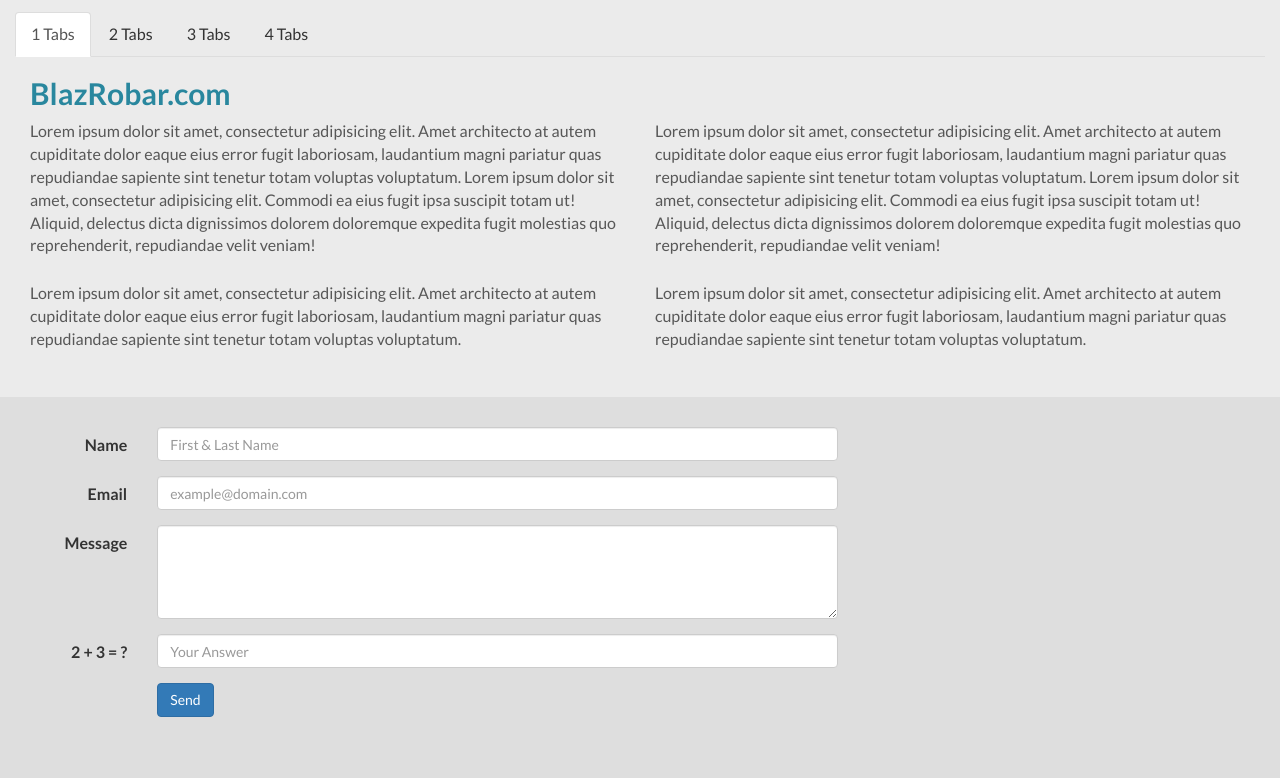
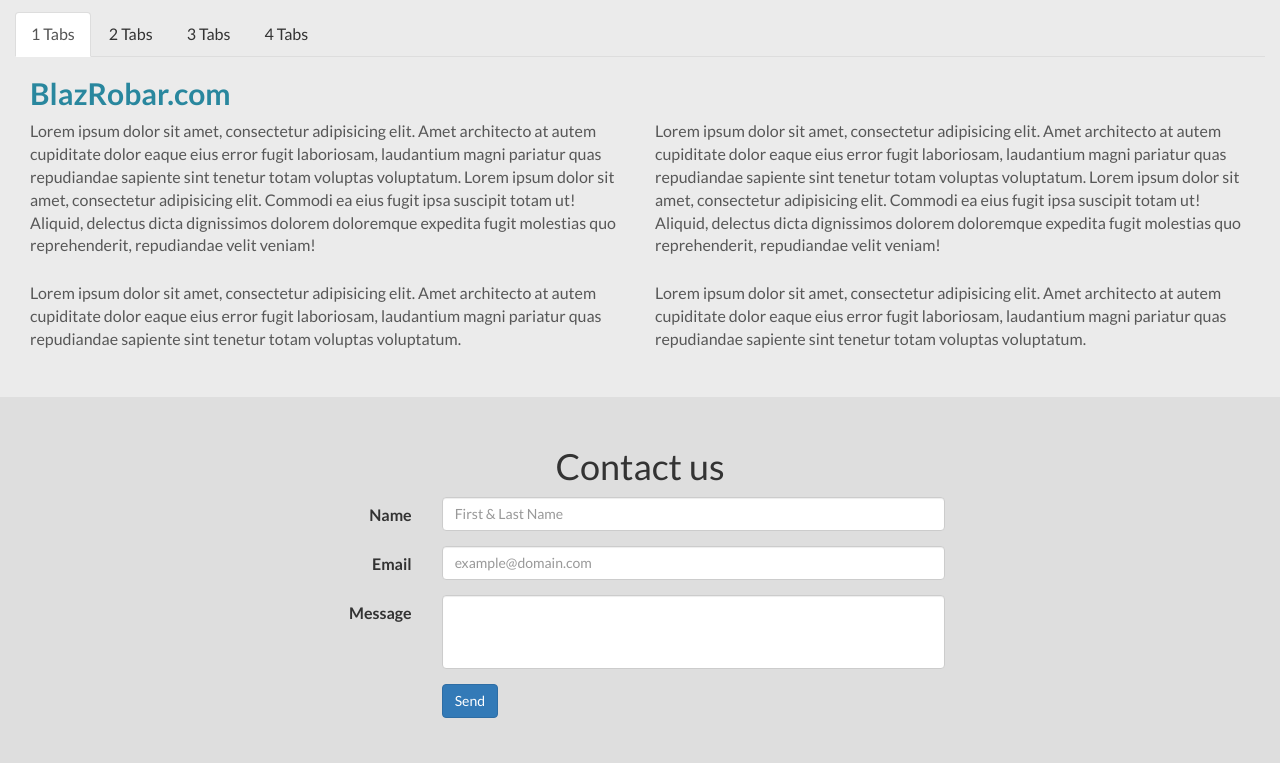
Before and after one commit to gibany3/simpleProject, a website: page index.html in a window 1280 px wide. Shown: the part 956-1734 px from the top of the page. Drawn offline with nearby package versions, Linux system fonts and the light colour scheme.

Commit message:
Add validate form

```diff
--- a/index.html
+++ b/index.html
@@ -12,7 +12,6 @@
     <link href="node_modules/lightbox2/dist/css/lightbox.css" rel="stylesheet">
     <script src="https://code.jquery.com/jquery-3.1.0.min.js"
             integrity="sha256-cCueBR6CsyA4/9szpPfrX3s49M9vUU5BgtiJj06wt/s=" crossorigin="anonymous"></script>
-    <!--<script src="https://maxcdn.bootstrapcdn.com/bootstrap/3.3.7/js/bootstrap.min.js" integrity="sha384-Tc5IQib027qvyjSMfHjOMaLkfuWVxZxUPnCJA7l2mCWNIpG9mGCD8wGNIcPD7Txa" crossorigin="anonymous"></script>-->
     <script src="node_modules/bootstrap-sass/assets/javascripts/bootstrap.min.js"></script>
 </head>
 
@@ -290,51 +289,46 @@
     </section>
 
     <section class="row formSection">
-        <div class="col-xs-8">
-            <form class="form-horizontal">
+        <div class="col-xs-11 col-sm-10 col-md-6">
+            <form class="form-horizontal" id="commentForm">
+
                 <div class="form-group">
+                    <h1 class="text-center">Contact us</h1>
                     <label for="name" class="col-sm-2 control-label">Name</label>
                     <div class="col-sm-10">
-                        <input type="text" class="form-control" id="name" name="name" placeholder="First & Last Name"
-                               value="">
+                        <input type="text" class="form-control" id="name" name="name" placeholder="First & Last Name" minlength="5" required>
                     </div>
                 </div>
+
                 <div class="form-group">
                     <label for="email" class="col-sm-2 control-label">Email</label>
                     <div class="col-sm-10">
-                        <input type="email" class="form-control" id="email" name="email"
-                               placeholder="example@domain.com" value="">
+                        <input type="email" class="form-control" id="email" name="email" placeholder="example@domain.com" value="" required>
                     </div>
                 </div>
+
                 <div class="form-group">
                     <label class="col-sm-2 control-label">Message</label>
                     <div class="col-sm-10">
-                        <textarea class="form-control" rows="4" name="message"></textarea>
+                        <textarea class="form-control" rows="3" name="message" required></textarea>
                     </div>
                 </div>
-                <div class="form-group">
-                    <label for="human" class="col-sm-2 control-label">2 + 3 = ?</label>
-                    <div class="col-sm-10">
-                        <input type="text" class="form-control" id="human" name="human" placeholder="Your Answer">
-                    </div>
-                </div>
+
                 <div class="form-group">
                     <div class="col-sm-10 col-sm-offset-2">
                         <input id="submit" name="submit" type="submit" value="Send" class="btn btn-primary">
                     </div>
                 </div>
-                <div class="form-group">
-                    <div class="col-sm-10 col-sm-offset-2">
-                        <! Will be used to display an alert to the user>
-                    </div>
-                </div>
+
             </form>
         </div>
-
     </section>
 
 </div>
+
 <script src="node_modules/lightbox2/src/js/lightbox.js"></script>
+<script src="node_modules/jquery-validation/dist/jquery.validate.js"></script>
+<script src="node_modules/jquery-validation/dist/localization/messages_pl.js"></script>
 <script src="js/app.js"></script>
 </body>
 
--- a/js/app.js
+++ b/js/app.js
@@ -2,39 +2,35 @@
     setHeightOnLoad();
     $(window).resize(resizeFunction);
     addition();
+    $("#commentForm").validate({
+
+
+
+
+
+
+
+
+
+    });
 
     //lightbox option
     lightbox.option({
         'wrapAround': true
     });
 
+});
 
-    // $(".left").click(function () {
-    //     setSliderHeight();
-    // });
-    //
-    // $(".right").click(function () {
-    //     setSliderHeight();
-    // });
+//Validate contact form
 
-});
 
 
 function setSliderHeight() {
     var slideImgFirst = $(".item").find("img");
-    //var slideImgSecond = $(".item").find("img");
     var mainSlideEl = $(".pgs-second");
 
     mainSlideEl.height(slideImgFirst[0].height);
 
-
-    // if (slideImgFirst.parent()[0].hasClass("active")) {
-    //     console.log("First element")
-    //     mainSlideEl.height(slideImgFirst.height);
-    // } else if (slideImgFirst.parent()[1].hasClass("active")) {
-    //     console.log("Second Element")
-    //     mainSlideEl.height(slideImgSecond.height);
-    // }
 }
 
 
--- a/package.json
+++ b/package.json
@@ -25,6 +25,7 @@
     "gulp-bootstrap-configurator": "0.3.3",
     "gulp-sass": "2.3.2",
     "gulp-sourcemaps": "1.6.0",
+    "jquery-validation": "^1.15.1",
     "lightbox2": "2.8.2"
   }
 }
--- a/scss/layout/_general.scss
+++ b/scss/layout/_general.scss
@@ -211,4 +211,14 @@
   background-color: #dedede;
   padding-top: 30px;
   padding-bottom: 30px;
+  display: flex;
+  justify-content: center;
+  label {
+    @include breakpoint(sm) {
+      font-size: 3.5rem;
+    }
+  }
+  textarea {
+    resize: none;
+  }
 }
```
Also changed, not shown: css/style.css, 1 other file.
